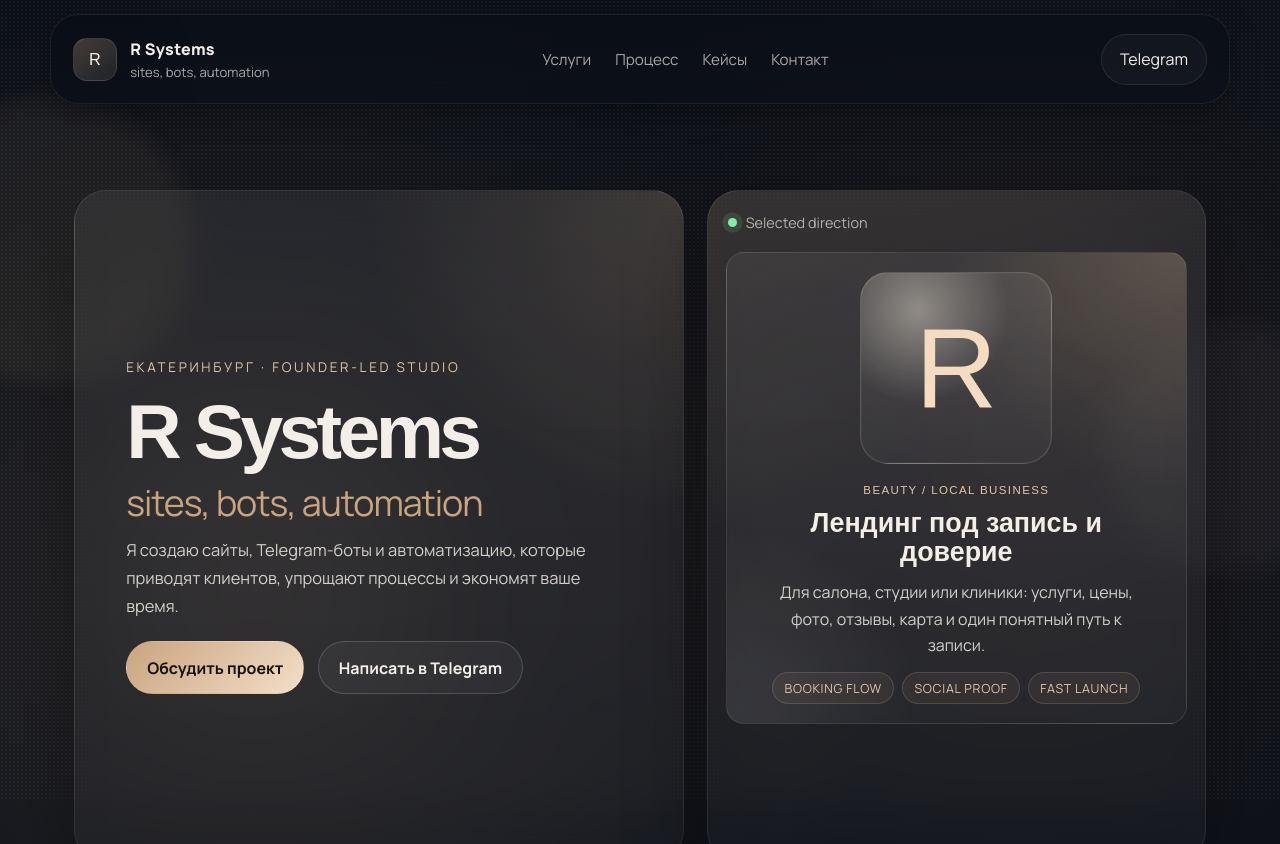
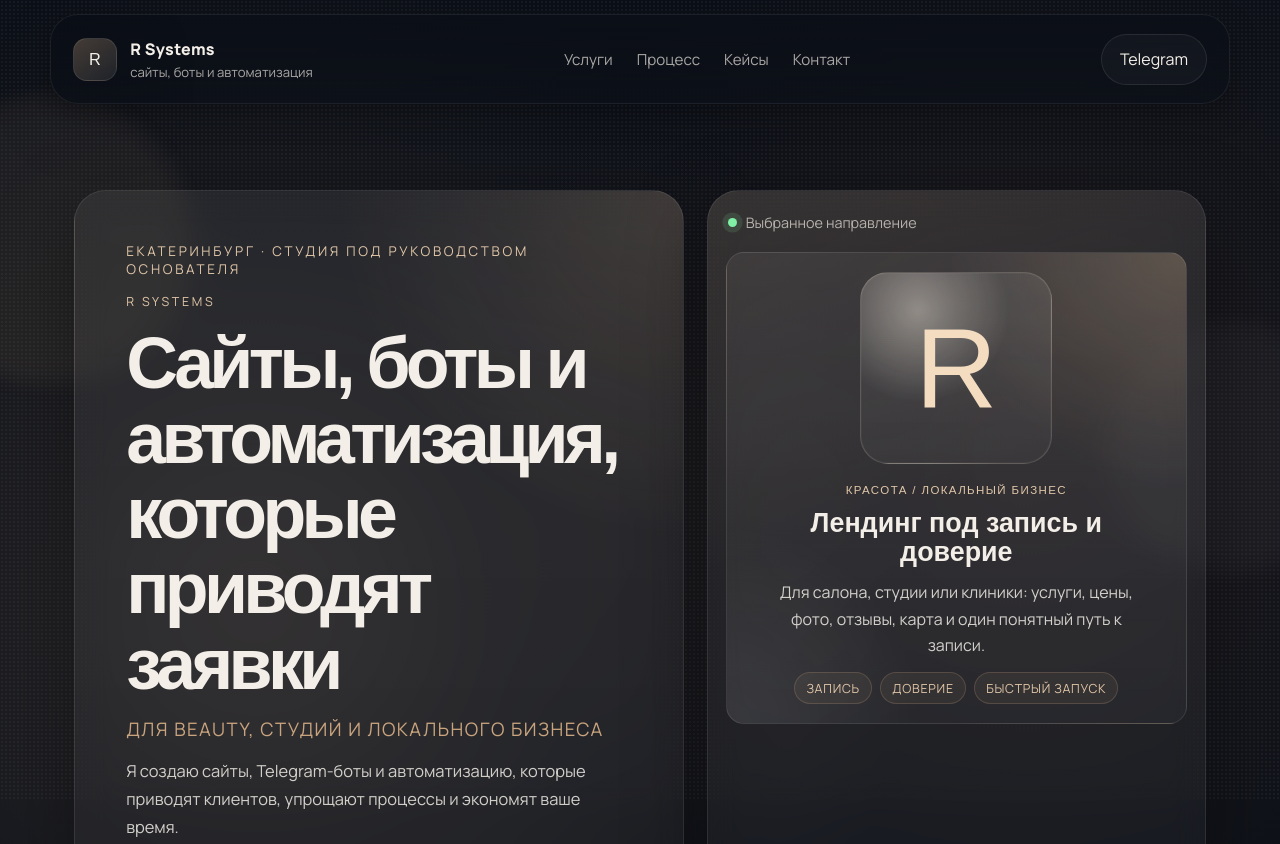
Before and after one commit to armrobomakers/rsystems, a website: page index.html in a window 1280 px wide. Shown: the top 844 px of the page. Drawn offline with Linux system fonts and the light colour scheme; a web font is replaced by a local one.

Commit message:
Refine R Systems landing hero

```diff
--- a/app.js
+++ b/app.js
@@ -1,7 +1,7 @@
 const yearNode = document.getElementById("year");
 
 if (yearNode) {
-  yearNode.textContent = "© 2024 R Systems";
+  yearNode.textContent = `© ${new Date().getFullYear()} R Systems`;
 }
 
 const revealNodes = document.querySelectorAll(".reveal");
--- a/index.html
+++ b/index.html
@@ -7,7 +7,7 @@
       name="description"
       content="R Systems — сайты, боты и автоматизация для бизнеса, который хочет больше заявок и меньше ручной рутины."
     />
-    <title>R Systems — sites, bots, automation</title>
+    <title>R Systems — сайты, боты и автоматизация</title>
     <link rel="preconnect" href="https://fonts.googleapis.com" />
     <link rel="preconnect" href="https://fonts.gstatic.com" crossorigin />
     <link
@@ -26,7 +26,7 @@
         <span class="brand-mark">R</span>
         <span class="brand-copy">
           <strong>R Systems</strong>
-          <span>sites, bots, automation</span>
+          <span>сайты, боты и автоматизация</span>
         </span>
       </a>
 
@@ -45,9 +45,10 @@
     <main id="top" class="page">
       <section class="hero section">
         <div class="hero-copy reveal">
-          <p class="eyebrow hero-location">Екатеринбург · founder-led studio</p>
-          <h1>R Systems</h1>
-          <p class="hero-subtitle">sites, bots, automation</p>
+          <p class="eyebrow hero-location">Екатеринбург · студия под руководством основателя</p>
+          <p class="hero-brand">R Systems</p>
+          <h1>Сайты, боты и автоматизация, которые приводят заявки</h1>
+          <p class="hero-subtitle">для beauty, студий и локального бизнеса</p>
           <p class="lede">
             Я создаю сайты, Telegram-боты и автоматизацию, которые приводят клиентов, упрощают процессы и
             экономят ваше время.
@@ -64,21 +65,21 @@
         <aside class="hero-panel reveal">
           <div class="panel-head">
             <span class="status-dot"></span>
-            <span>Selected direction</span>
+            <span>Выбранное направление</span>
           </div>
 
           <div class="panel-card panel-card-large">
             <div class="panel-monogram">R</div>
             <div class="panel-copy">
-              <span class="panel-kicker">beauty / local business</span>
+              <span class="panel-kicker">красота / локальный бизнес</span>
               <h2>Лендинг под запись и доверие</h2>
               <p>
                 Для салона, студии или клиники: услуги, цены, фото, отзывы, карта и один понятный путь к записи.
               </p>
               <div class="panel-tags">
-                <span>booking flow</span>
-                <span>social proof</span>
-                <span>fast launch</span>
+                <span>запись</span>
+                <span>доверие</span>
+                <span>быстрый запуск</span>
               </div>
             </div>
           </div>
@@ -214,7 +215,7 @@
             <span class="brand-mark">R</span>
             <span>
               <strong>R Systems</strong>
-              <small>sites, bots, automation</small>
+              <small>сайты, боты и автоматизация</small>
             </span>
           </div>
           <a class="button button-primary full" href="https://t.me/Alexandr_Ryzhkov" target="_blank" rel="noreferrer">
@@ -230,7 +231,7 @@
 
     <footer class="footer">
       <span>R Systems</span>
-      <span>sites, bots, automation</span>
+      <span>сайты, боты и автоматизация</span>
       <span id="year"></span>
     </footer>
 
--- a/styles.css
+++ b/styles.css
@@ -238,19 +238,33 @@ h3,
   margin: 0;
 }
 
+.hero-brand,
 h1 {
-  font-size: clamp(4rem, 6vw, 6.15rem);
-  max-width: none;
-  letter-spacing: -0.06em;
-  white-space: nowrap;
+  text-wrap: balance;
+}
+
+h1 {
+  font-size: clamp(3.15rem, 5.6vw, 5.95rem);
+  max-width: 12ch;
+  letter-spacing: -0.065em;
+  white-space: normal;
+}
+
+.hero-brand {
+  margin: 0;
+  font-size: 0.78rem;
+  color: var(--accent-strong);
+  letter-spacing: 0.22em;
+  text-transform: uppercase;
 }
 
 .hero-subtitle {
-  margin: -0.2rem 0 0;
-  font-size: clamp(1.5rem, 2.8vw, 2.7rem);
-  line-height: 1.05;
+  margin: -0.05rem 0 0;
+  font-size: clamp(1rem, 1.45vw, 1.25rem);
+  line-height: 1.4;
   color: var(--accent);
-  letter-spacing: -0.03em;
+  letter-spacing: 0.08em;
+  text-transform: uppercase;
 }
 
 .lede {
```
